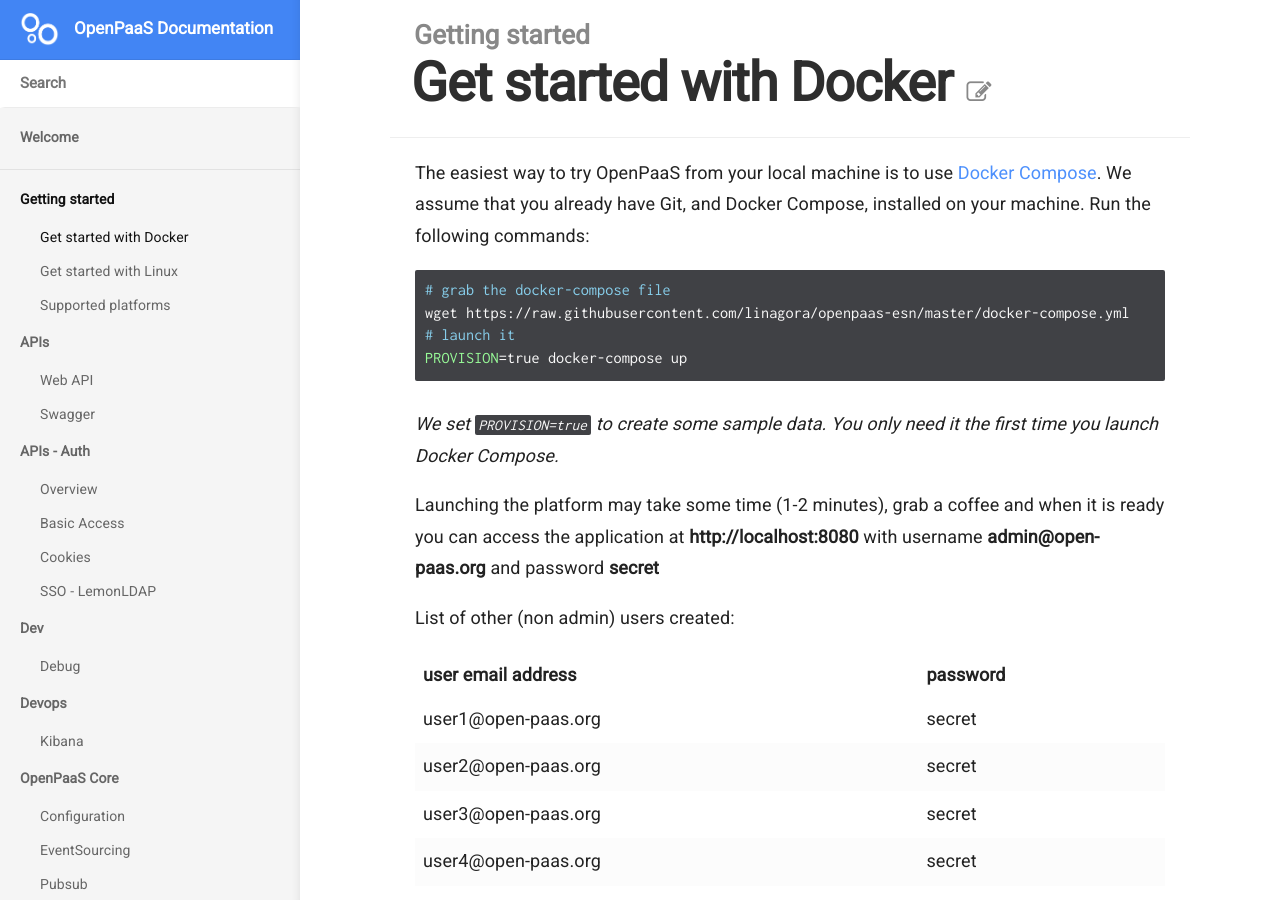
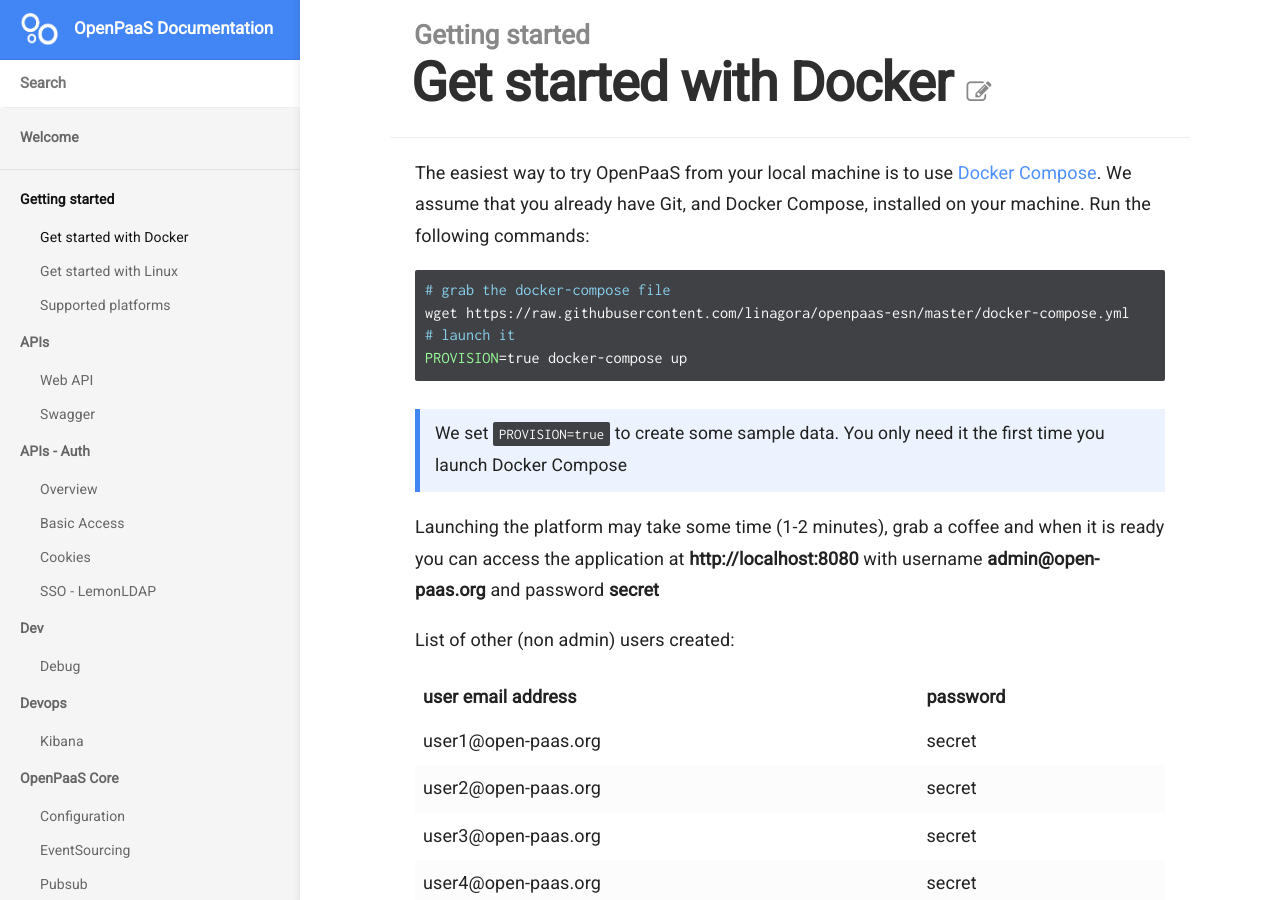
Before and after one commit to linagora/openpaas-doc, a Jekyll site: the page built from _docs/getting-started/docker.md, in a window 1280 px wide and 900 px high. Built offline with Jekyll 4.4.1, drawn with Linux system fonts in a browser that asks for light colours; nearby versions of some CDN libraries; a script that is not in the unit is left out.

Commit message:
#24 use quote block to highlight information block

````diff
--- a/_docs/getting-started/docker.md
+++ b/_docs/getting-started/docker.md
@@ -15,8 +15,8 @@
 PROVISION=true docker-compose up
 ```
 
-_We set `PROVISION=true` to create some sample data. You only need it the first
-time you launch Docker Compose._
+> We set `PROVISION=true` to create some sample data. You only need it the first
+time you launch Docker Compose
 
 Launching the platform may take some time (1-2 minutes), grab a coffee and when
 it is ready you can access the application at __http://localhost:8080__ with
````
Also changed, not shown: _docs/getting-started/linux.md (+2 -2 lines).
